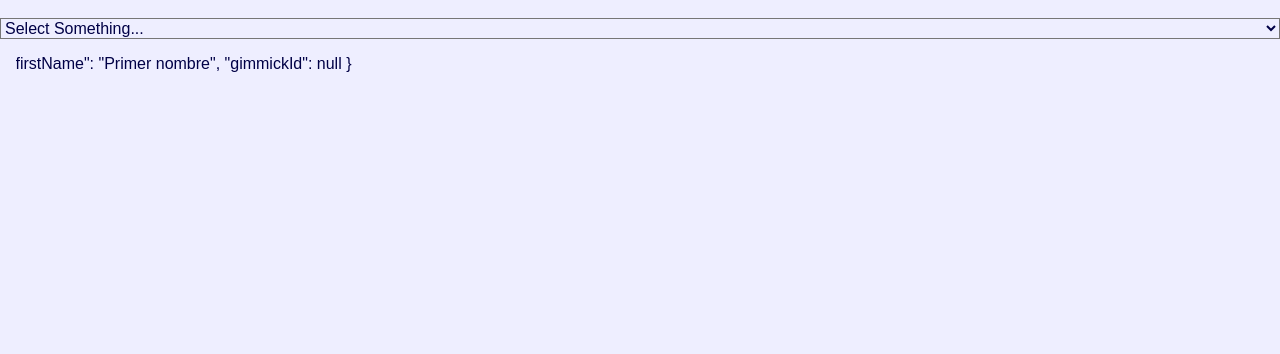
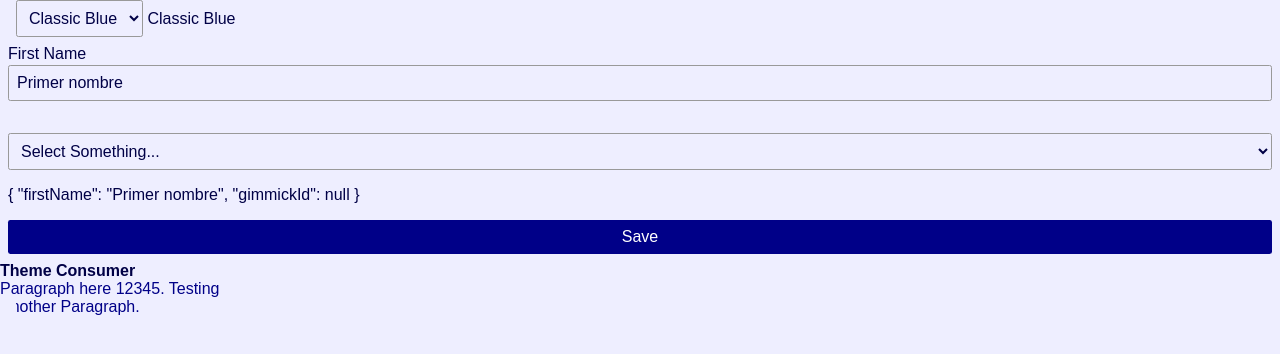
Before and after one commit to eCubed/learn-ng-15, an Angular app: page / in a window 1280 px wide. Shown: the top 354 px of the page. Built offline with nearby package versions, Linux system fonts and the light colour scheme.

Commit message:
Implements simple common error messages

```diff
--- a/src/app/pages/home/home.component.html
+++ b/src/app/pages/home/home.component.html
@@ -1,16 +1,16 @@
+<theme-switcher></theme-switcher>
+<div class="data-entry" [formGroup]="formGroup">
+  <app-single-line-field formControlName="firstName" labelText="First Name"></app-single-line-field>
+  <errors-display [control]="formGroup.get('firstName')!"></errors-display>
+  <!--
 
-<div [formGroup]="formGroup">
-  <!--
-  <theme-switcher></theme-switcher>
   -->
   <treenode-selector [tree-nodes]="treeNodes" formControlName="gimmickId"></treenode-selector>
-  <!--
-    <app-single-line-field formControlName="firstName" labelText="First Name"></app-single-line-field>
-    <theme-consumer></theme-consumer>
-  -->
-
   <div>
     {{ formGroup.value | json }}
   </div>
+  <button type="button" [disabled]="!formGroup.valid">Save</button>
 
 </div>
+
+<theme-consumer></theme-consumer>
--- a/src/app/pages/home/home.component.ts
+++ b/src/app/pages/home/home.component.ts
@@ -1,3 +1,4 @@
+import { ErrorsDisplayComponent } from './../../widgets/errors-display/errors-display.component';
 import { SingleLineFieldComponent } from './../../widgets/single-line-field/single-line-field.component';
 import { ThemeSwitcherComponent } from './../../widgets/theme-switcher/theme-switcher.component';
 import { ThemeConsumerComponent } from './../../widgets/theme-consumer/theme-consumer.component';
@@ -17,7 +18,8 @@ import { FormControl, FormGroup, ReactiveFormsModule, Validators } from '@angula
     ReactiveFormsModule,
     ThemeConsumerComponent,
     ThemeSwitcherComponent,
-    SingleLineFieldComponent
+    SingleLineFieldComponent,
+    ErrorsDisplayComponent
   ],
   templateUrl: './home.component.html',
   styleUrls: ['./home.component.scss']
--- /dev/null
+++ b/src/app/scss/elements.scss
@@ -0,0 +1,16 @@
+input, select, button {
+  padding: var(--padding);
+  border-radius: var(--border-radius);
+  border: solid 1px #999999;
+}
+
+button {
+  border: none;
+  border-radius: var(--border-radius);
+  background-color: var(--main-color);
+  color: white;
+
+  &[disabled] {
+    background-color: #999999;
+  }
+}
--- /dev/null
+++ b/src/app/scss/forms.scss
@@ -0,0 +1,6 @@
+.data-entry {
+  display: flex;
+  flex-direction: column;
+  gap: var(--gap);
+  padding: var(--padding);
+}
--- /dev/null
+++ b/src/app/widgets/errors-display/errors-display.component.html
@@ -0,0 +1,3 @@
+<p *ngIf="control.errors != null">
+  {{ determineErrorMessage(control.errors) }}
+</p>
--- /dev/null
+++ b/src/app/widgets/errors-display/errors-display.component.scss
@@ -0,0 +1,3 @@
+p {
+  color: var(--error-color);
+}
--- /dev/null
+++ b/src/app/widgets/errors-display/errors-display.component.ts
@@ -0,0 +1,20 @@
+import { Component, Input } from '@angular/core';
+import { CommonModule } from '@angular/common';
+import { AbstractControl } from '@angular/forms';
+import { convertErrorToText } from '../utils/validation-error-utils';
+
+@Component({
+  selector: 'errors-display',
+  standalone: true,
+  imports: [CommonModule],
+  templateUrl: './errors-display.component.html',
+  styleUrls: ['./errors-display.component.scss']
+})
+export class ErrorsDisplayComponent {
+  @Input()
+  control!: AbstractControl
+
+  determineErrorMessage(errorObject: any) {
+    return convertErrorToText(errorObject)
+  }
+}
--- a/src/app/widgets/single-line-field/single-line-field.component.scss
+++ b/src/app/widgets/single-line-field/single-line-field.component.scss
@@ -2,12 +2,6 @@
   display: flex;
   flex-direction: column;
   gap: 0.15rem;
-
-  input {
-    padding: var(--padding);
-    border: solid 1px #ccc;
-    border-radius: var(--border-radius);
-  }
 }
 
 :host.ng-invalid {
--- /dev/null
+++ b/src/app/widgets/utils/validation-error-utils.ts
@@ -0,0 +1,7 @@
+const lookupArray: any = {}
+lookupArray['required'] = 'This field is required'
+
+export function convertErrorToText(formError: any) {
+  const errorType = Object.keys(formError)[0]
+  return lookupArray[errorType] ?? 'Generic Error'
+}
--- a/src/styles.scss
+++ b/src/styles.scss
@@ -8,3 +8,6 @@
   font-size: 12pt;
   font-family: Arial, Helvetica, sans-serif;
 }
+
+@import './app/scss/elements';
+@import './app/scss/forms.scss';
```
Also changed, not shown: 1 other file (tests, documents, lock files or other folders).
